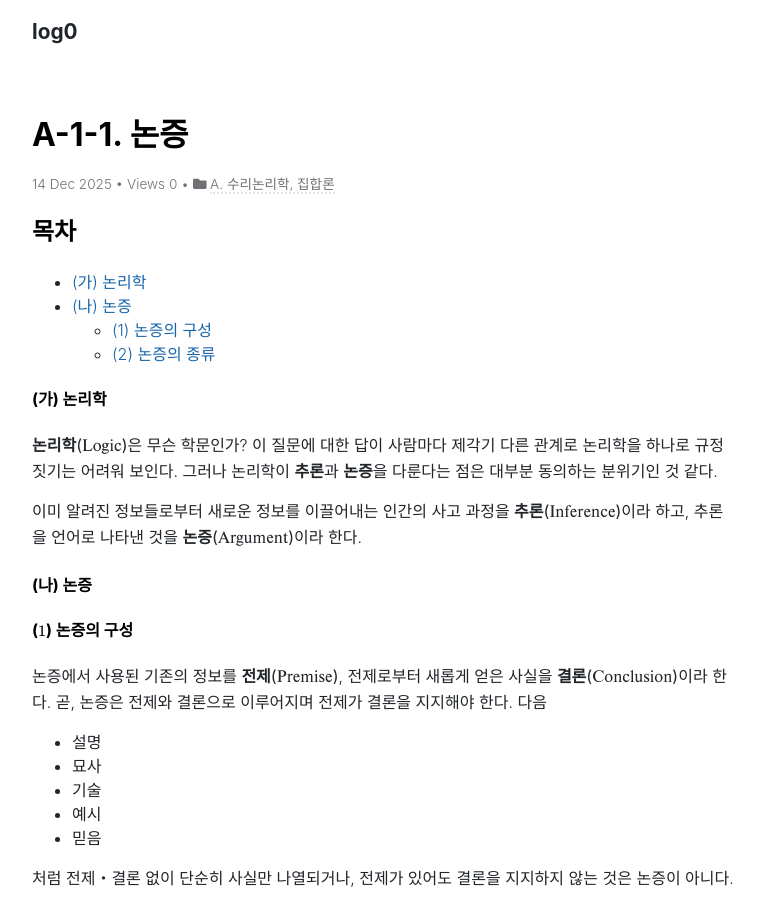
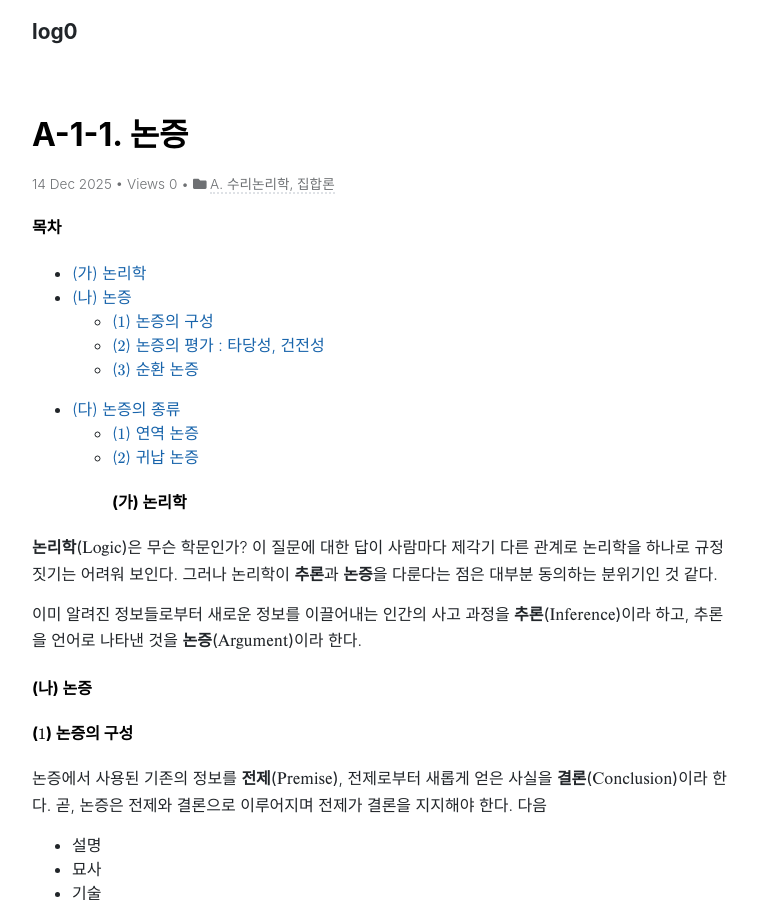
Before and after one commit to Log-zero/Log-zero.github.io, a Jekyll site: the page built from _posts/2025-12-14-논증.md, in a window 1280 px wide and 900 px high. Shown: the whole window, without its empty margins (256-1020 px from the left). Built offline with Jekyll 4.4.1, drawn with Linux system fonts in a browser that asks for light colours; nearby versions of some CDN libraries.

Commit message:
contents

```diff
--- a/_posts/2025-12-14-논증.md
+++ b/_posts/2025-12-14-논증.md
@@ -8,13 +8,18 @@ categories:
   - A. 수리논리학, 집합론
 published: "true"
 ---
-## 목차
-
+#### 목차
 - [(가) 논리학](#가-논리학)
+<br>
 - [(나) 논증](#나-논증)
-  - [(1) 논증의 구성](#1-논증의-구성)
-  - [(2) 논증의 종류](#2-논증의-종류)
-
+  - [($1$) 논증의 구성](#1-논증의-구성)
+  - [($2$) 논증의 평가 : 타당성, 건전성](#2-논증의-평가-:-타당성,-건전성)
+  - [($3$) 순환 논증](#3-순환-논증)
+<br>
+- [(다) 논증의 종류](#다-논증의-종류)
+  - [($1$) 연역 논증](#1-연역-논증)
+  - [($2$) 귀납 논증](#2-귀납-논증)
+<br>
 #### (가) 논리학
 
 <span class="term">논리학(Logic)</span>은 무슨 학문인가? 이 질문에 대한 답이 사람마다 제각기 다른 관계로 논리학을 하나로 규정짓기는 어려워 보인다. 그러나 논리학이 <span class="term">추론</span>과 <span class="term">논증</span>을 다룬다는 점은 대부분 동의하는 분위기인 것 같다.
```
